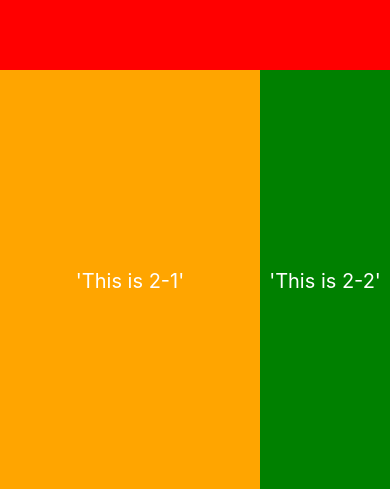
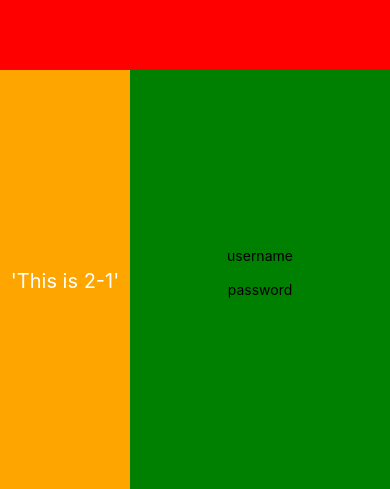
Before and after one commit to ramesheerpina/firstapp, a React Native app: screen / in a window 390 px wide. Shown: the part 352-841 px from the top of the page. Built offline with nearby package versions, Linux system fonts and the light colour scheme.

Commit message:
adding customs textInputs and handles

```diff
--- a/App.js
+++ b/App.js
@@ -1,5 +1,5 @@
 import React, { Component } from 'react';
-import { AppRegistry, Text, View, StyleSheet, Image } from 'react-native';
+import { AppRegistry, Text, View, StyleSheet, Image, TextInput } from 'react-native';
 
 
 /*
@@ -17,10 +17,15 @@ export default class LotsOfGreetings extends Component {
 
   constructor () {
     super()
-    this.state= {}
+    this.state= {
+      username: "enter here",
+      password: "****"
+    }
+
     this.state.customStyles = {
       color: 'red'
     }
+
     setInterval(() => {
       if(this.state.customStyles.color == 'red') {
         this.setState({
@@ -39,6 +44,13 @@ export default class LotsOfGreetings extends Component {
     }, 1000)
   }
 
+handleUsernameChanges(newText) {
+  console.log('Username is ${newText}')
+}
+handlePasswordChanges(newText) {
+  console.log('Password is ${newText}')
+}
+
   render () {
     return (
       <View style = {styles.container}>
@@ -55,7 +67,15 @@ export default class LotsOfGreetings extends Component {
             <Text style = {styles.text}>'This is 2-1'</Text>
           </View>
           <View style = {[styles.half22, styles.half2x]}>
-          <Text style = {styles.text}>'This is 2-2'</Text>
+            <Text>username</Text>
+            <TextInput
+              //default value = {this.state.username}
+              onChangeText = {this.handleUsernameChanges}/>
+
+            <Text>password</Text>
+            <TextInput
+              //default value = {this.state.password}
+              onChangeText = {this.handlePasswordChanges}/>
           </View>
         </View>
       </View>
@@ -81,11 +101,11 @@ const styles = StyleSheet.create({
     alignItems: 'center'
   },
   half21 : {
-    flex: 2,
+    flex: 1,
     backgroundColor: 'orange'
   },
   half22 : {
-    flex: 1,
+    flex: 2,
     backgroundColor: 'green'
   },
   text: {
```
